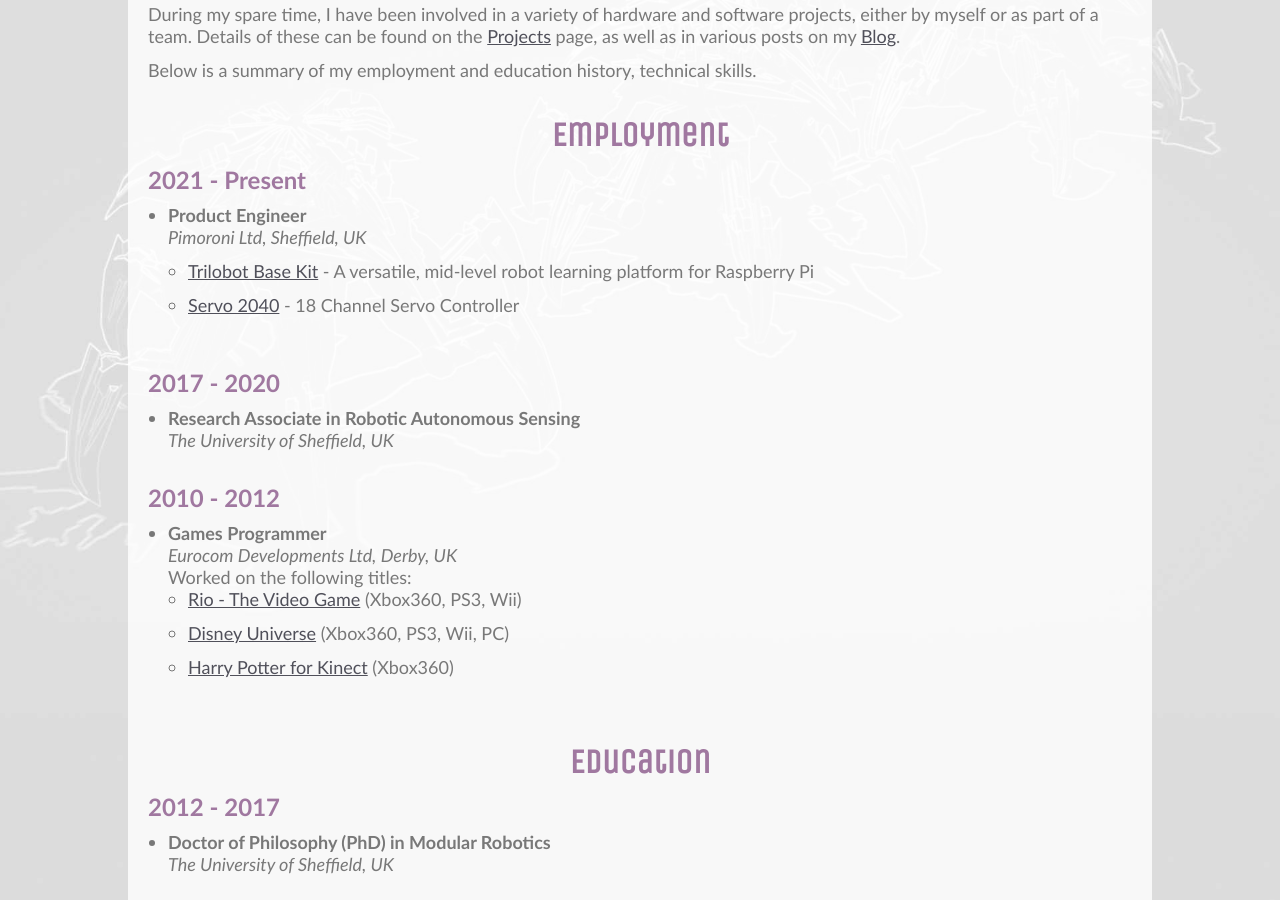
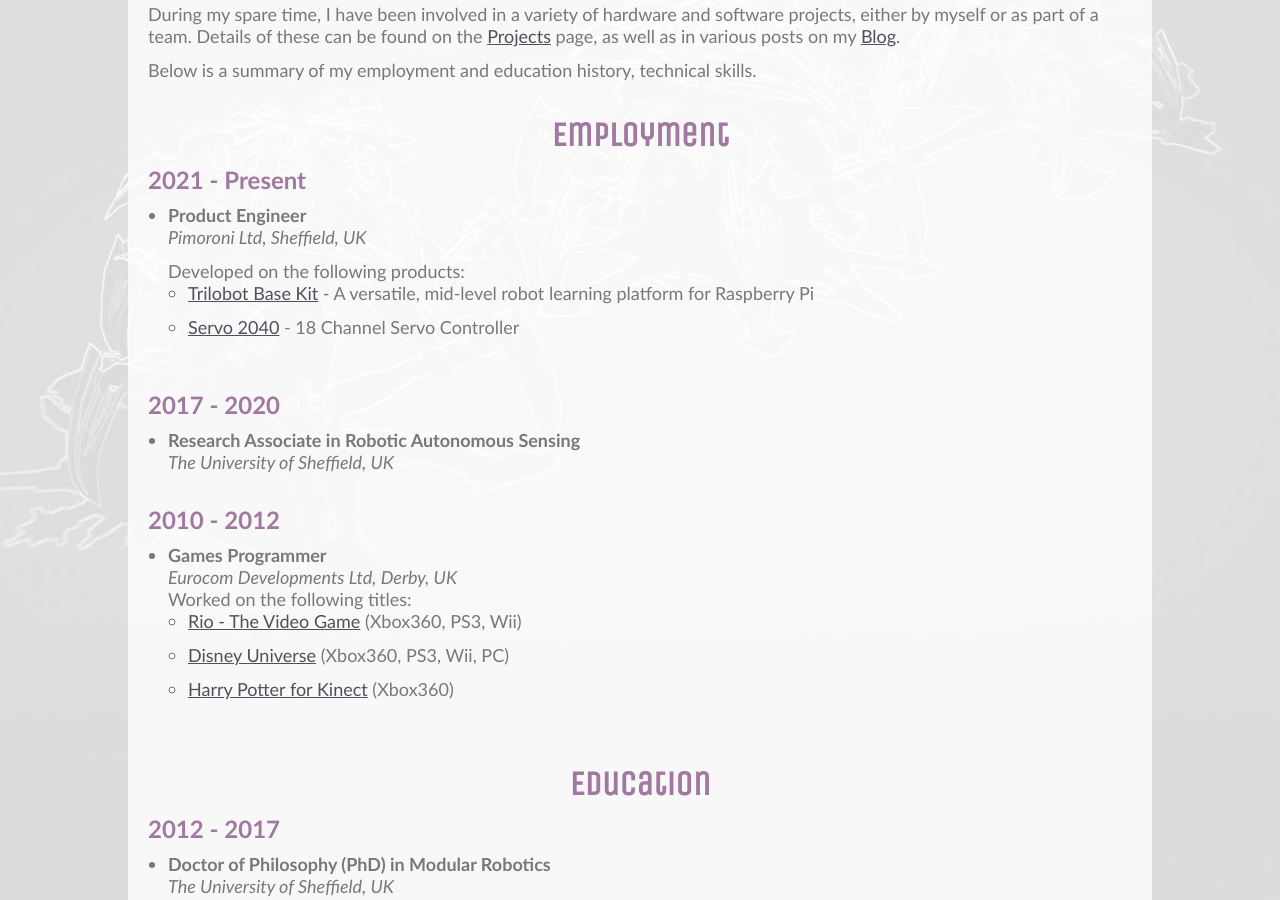
Before and after one commit to christophertmparrott/christophertmparrott.github.io, a Jekyll site: the page built from about.html, in a window 1280 px wide and 900 px high, scrolled down 370 px. Built offline with Jekyll 4.4.1, drawn with Linux system fonts in a browser that asks for light colours; some web fonts are replaced.

Commit message:
Re-added line in the correct place

```diff
--- a/about.html
+++ b/about.html
@@ -20,6 +20,7 @@ description: About Christopher Parrott
 				<ul>
 					<li><b>Product Engineer</b><br />
 					<i>Pimoroni Ltd, Sheffield, UK</i></li>
+					Developed on the following products:
 					<ul>
 						<li><a href="https://shop.pimoroni.com/products/trilobot" target="_blank">Trilobot Base Kit</a> - A versatile, mid-level robot learning platform for Raspberry Pi</li>
 						<li><a href="https://shop.pimoroni.com/products/servo-2040?variant=39800591679571" target="_blank">Servo 2040</a> - 18 Channel Servo Controller</i></li>
```
